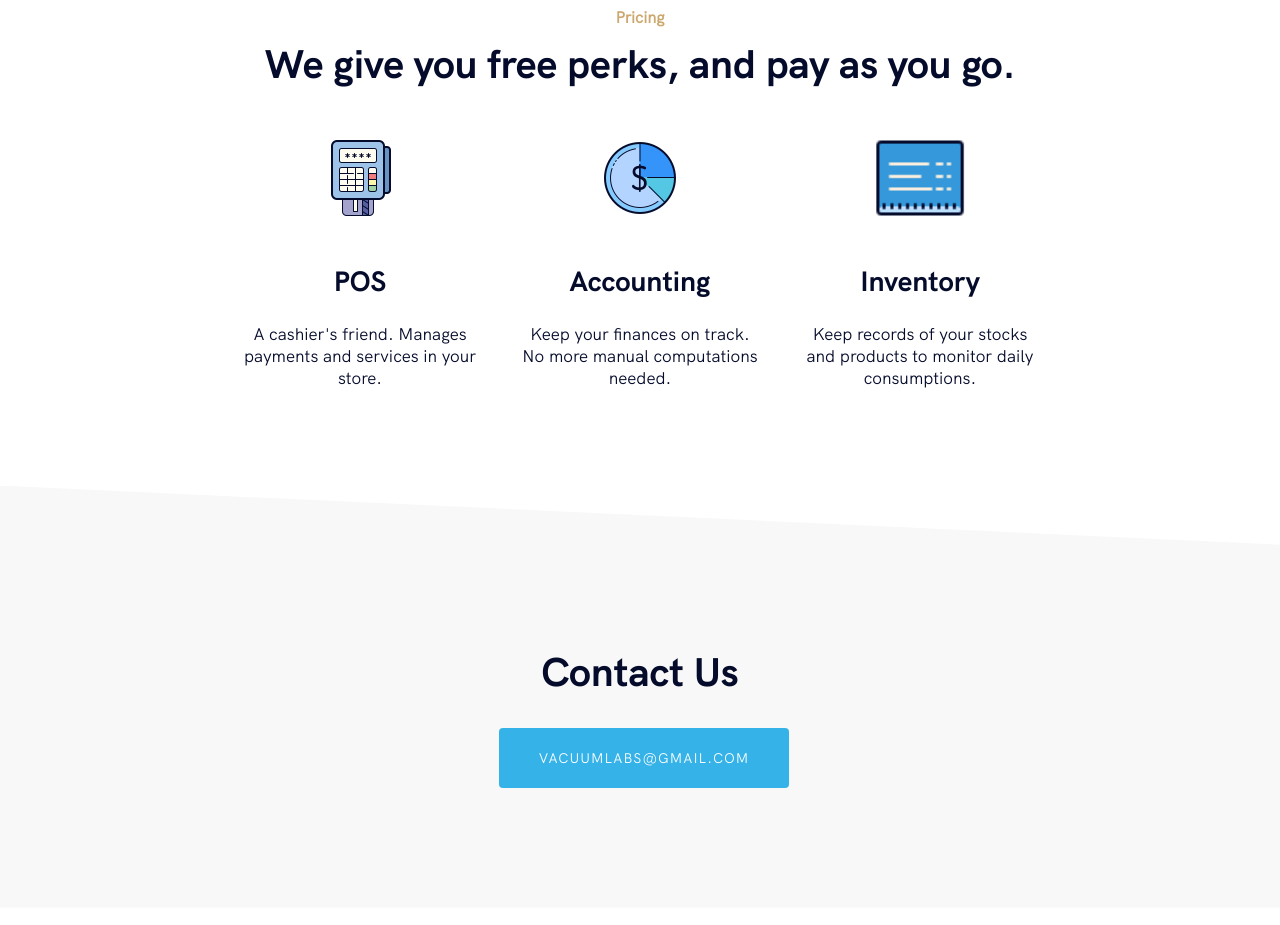
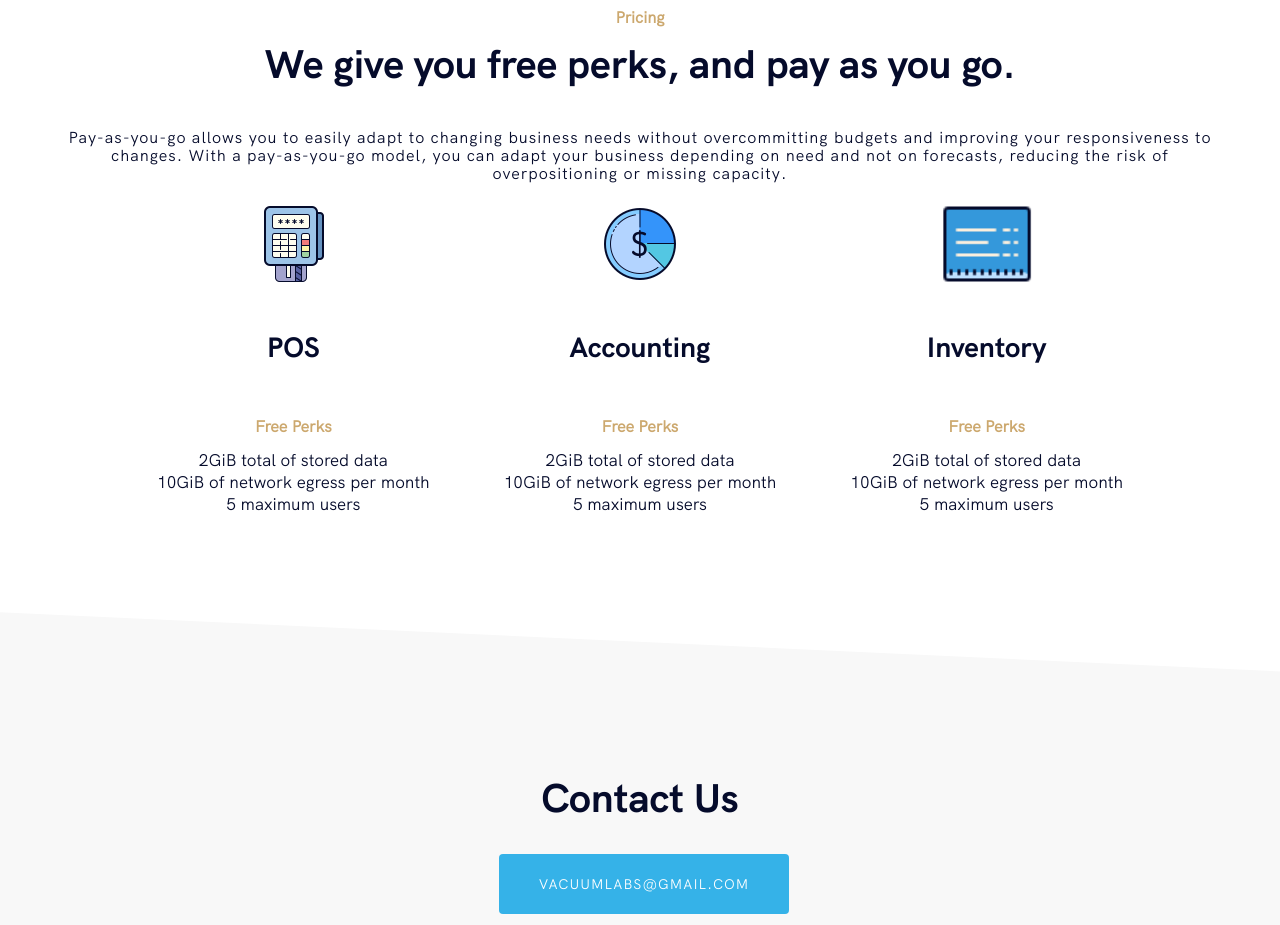
Before and after one commit to jbryan11/vacuum-labs-lp, a Gatsby site: page / in a window 1280 px wide. Shown: the part 3260-4185 px from the top of the page. Built offline with nearby package versions, Linux system fonts and the light colour scheme; Gatsby itself is replaced by a stand-in of ours.

Commit message:
fix: added pricing details

```diff
--- a/src/components/sections/pricing.js
+++ b/src/components/sections/pricing.js
@@ -48,6 +48,13 @@ const Pricing = () => {
       <StyledContainer>
         <Subtitle>Pricing</Subtitle>
         <SectionTitle>We give you free perks, and pay as you go.</SectionTitle>
+        <InfoSubtitle>
+          Pay-as-you-go allows you to easily adapt to changing business needs
+          without overcommitting budgets and improving your responsiveness to
+          changes. With a pay-as-you-go model, you can adapt your business
+          depending on need and not on forecasts, reducing the risk of
+          overpositioning or missing capacity.
+        </InfoSubtitle>
         <FeaturesGrid>
           <FeatureItem>
             <ImageWrapper>
@@ -55,7 +62,10 @@ const Pricing = () => {
             </ImageWrapper>
             <FeatureTitle>POS</FeatureTitle>
             <FeatureText>
-              A cashier's friend. Manages payments and services in your store.
+            <Subtitle>Free Perks</Subtitle>
+            2GiB total of stored data<br/>
+            10GiB of network egress per month<br/>
+            5 maximum users<br/>
             </FeatureText>
           </FeatureItem>
           <FeatureItem>
@@ -64,7 +74,10 @@ const Pricing = () => {
             </ImageWrapper>
             <FeatureTitle>Accounting</FeatureTitle>
             <FeatureText>
-              Keep your finances on track. No more manual computations needed.
+            <Subtitle>Free Perks</Subtitle>
+            2GiB total of stored data<br/>
+            10GiB of network egress per month<br/>
+            5 maximum users<br/>
             </FeatureText>
           </FeatureItem>
           <FeatureItem>
@@ -73,8 +86,10 @@ const Pricing = () => {
             </ImageWrapper>
             <FeatureTitle>Inventory</FeatureTitle>
             <FeatureText>
-              Keep records of your stocks and products to monitor daily
-              consumptions.
+            <Subtitle>Free Perks</Subtitle>
+            2GiB total of stored data<br/>
+            10GiB of network egress per month<br/>
+            5 maximum users<br/>
             </FeatureText>
           </FeatureItem>
         </FeaturesGrid>
@@ -103,9 +118,9 @@ const Subtitle = styled.h5`
 `
 
 const FeaturesGrid = styled.div`
-  max-width: 800px;
+  max-width: 1000px;
   display: grid;
-  grid-template-columns: 2.5fr 2.5fr 2.5fr;
+  grid-template-columns: 3fr 3fr 3fr;
   margin: 0px auto;
   grid-column-gap: 40px;
   grid-row-gap: 35px;
@@ -149,6 +164,10 @@ const ImageWrapper = styled.div`
 const FeatureText = styled.p`
   text-align: center;
 `
-const featureBullet = styled.ul`
-    list-style-type:none;
+const InfoSubtitle = styled.p`
+  font-size: 16px;
+  line-height: 18px;
+  letter-spacing: 1px;
+  margin-bottom: 12px;
+  text-align: center;
 `
```
